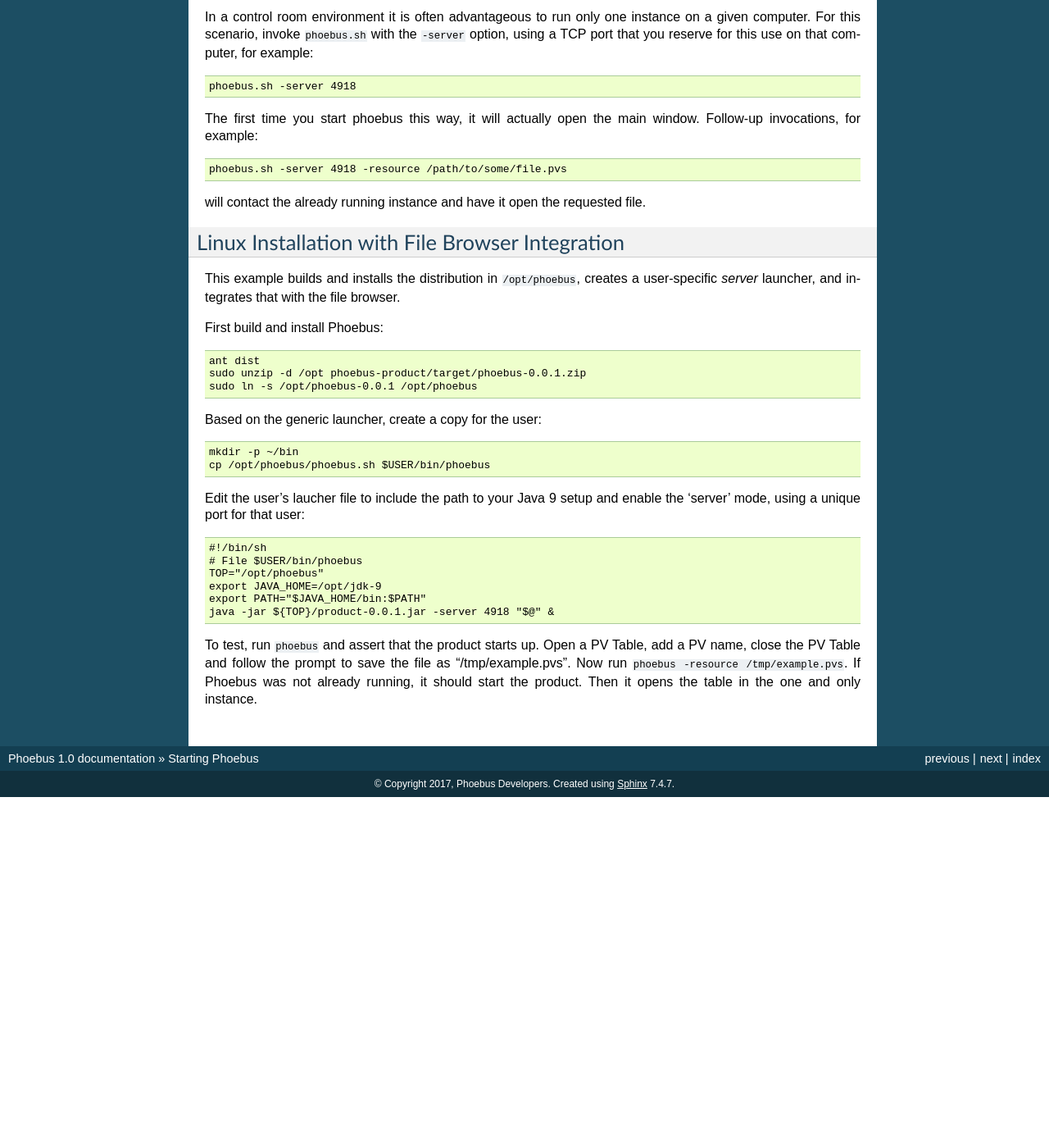
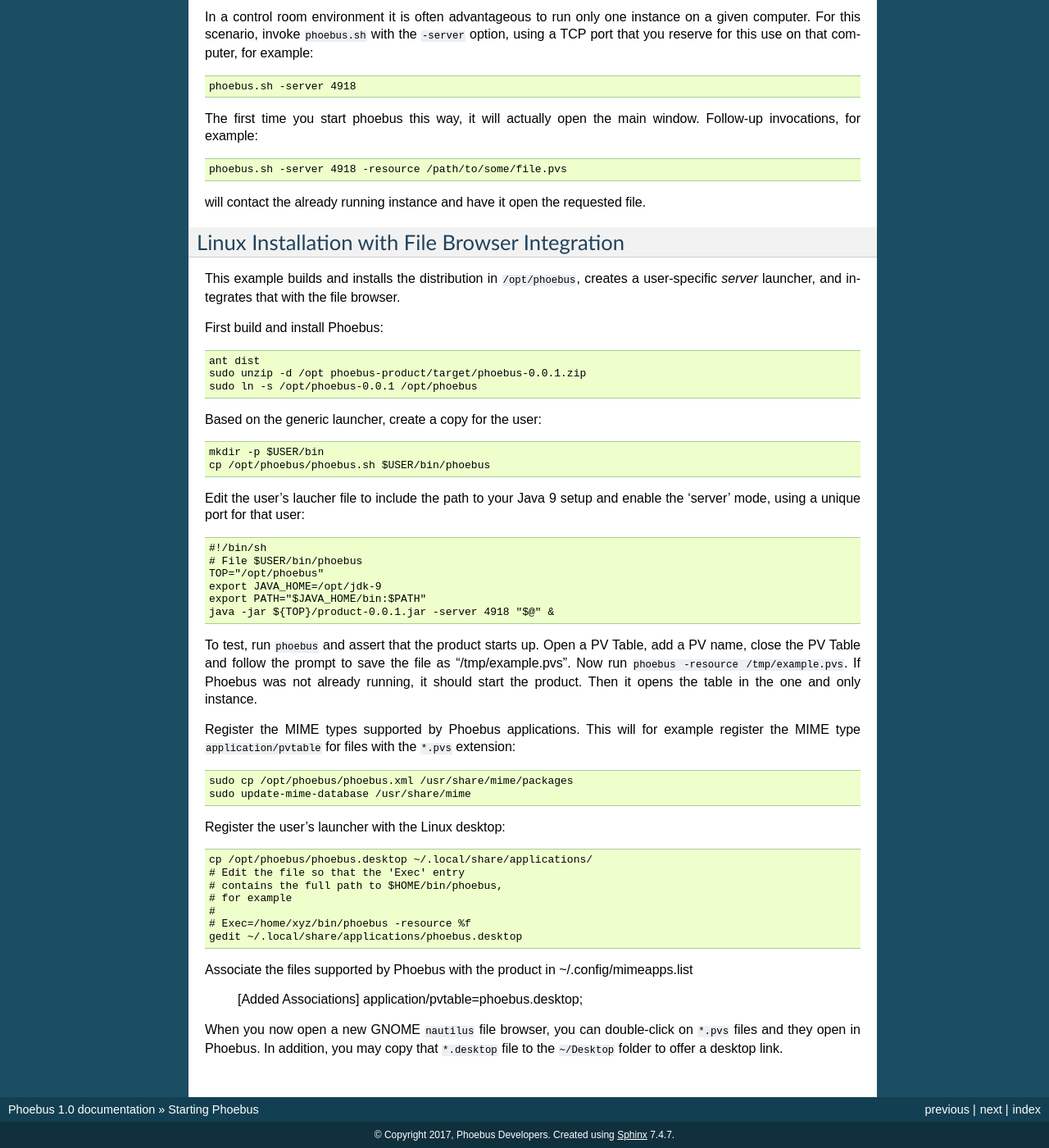
Before and after one commit to kasemir/phoebus-doc, a Sphinx documentation site: the page built from source/running.rst, in a window 1280 px wide and 1400 px high, scrolled down 1404 px. Shown: the whole window at 82% size. Built offline with Sphinx 7.4.7, drawn with Linux system fonts in a browser that asks for light colours; before the commit the page ends 2376 px from its top, so only the background shows below that.

Commit message:
Linux file browser integration

```diff
--- a/source/running.rst
+++ b/source/running.rst
@@ -107,7 +107,7 @@
 
 Based on the generic launcher, create a copy for the user::
 
-   mkdir -p ~/bin
+   mkdir -p $USER/bin
    cp /opt/phoebus/phoebus.sh $USER/bin/phoebus
 
 Edit the user's laucher file to include the path to your Java 9 setup
@@ -126,3 +126,30 @@
 Now run ``phoebus -resource /tmp/example.pvs``.
 If Phoebus was not already running, it should start the product.
 Then it opens the table in the one and only instance.
+
+Register the MIME types supported by Phoebus applications.
+This will for example register the MIME type ``application/pvtable``
+for files with the ``*.pvs`` extension::
+
+   sudo cp /opt/phoebus/phoebus.xml /usr/share/mime/packages
+   sudo update-mime-database /usr/share/mime
+
+Register the user's launcher with the Linux desktop::
+
+   cp /opt/phoebus/phoebus.desktop ~/.local/share/applications/
+   # Edit the file so that the 'Exec' entry
+   # contains the full path to $HOME/bin/phoebus,
+   # for example
+   #
+   # Exec=/home/xyz/bin/phoebus -resource %f
+   gedit ~/.local/share/applications/phoebus.desktop
+
+Associate the files supported by Phoebus with the product in ~/.config/mimeapps.list
+
+   [Added Associations]
+   application/pvtable=phoebus.desktop;
+
+When you now open a new GNOME ``nautilus`` file browser, you can double-click
+on ``*.pvs`` files and they open in Phoebus.
+In addition, you may copy that ``*.desktop`` file to the ``~/Desktop`` folder
+to offer a desktop link.
```
